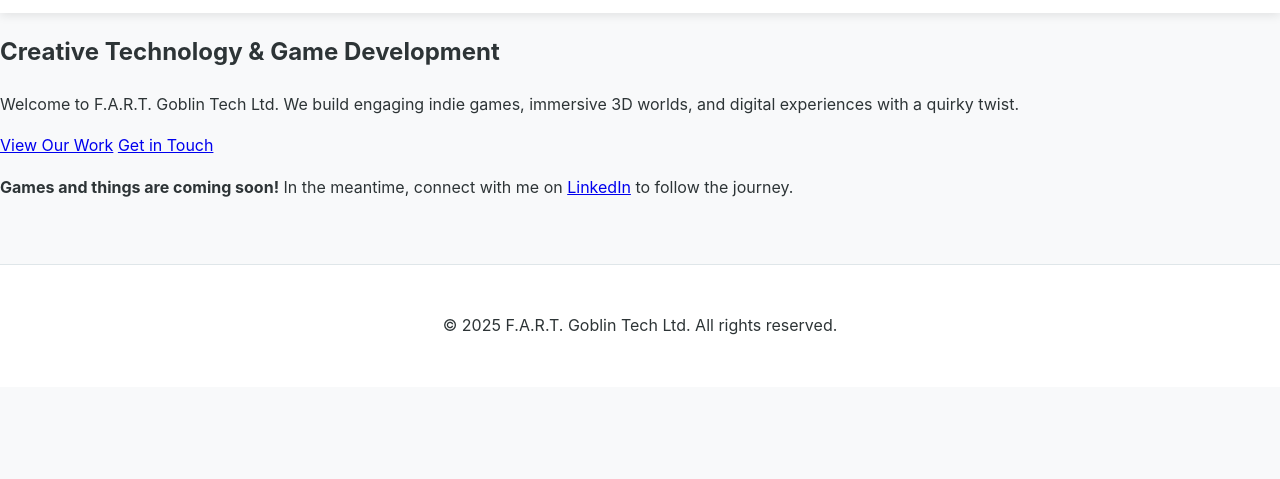
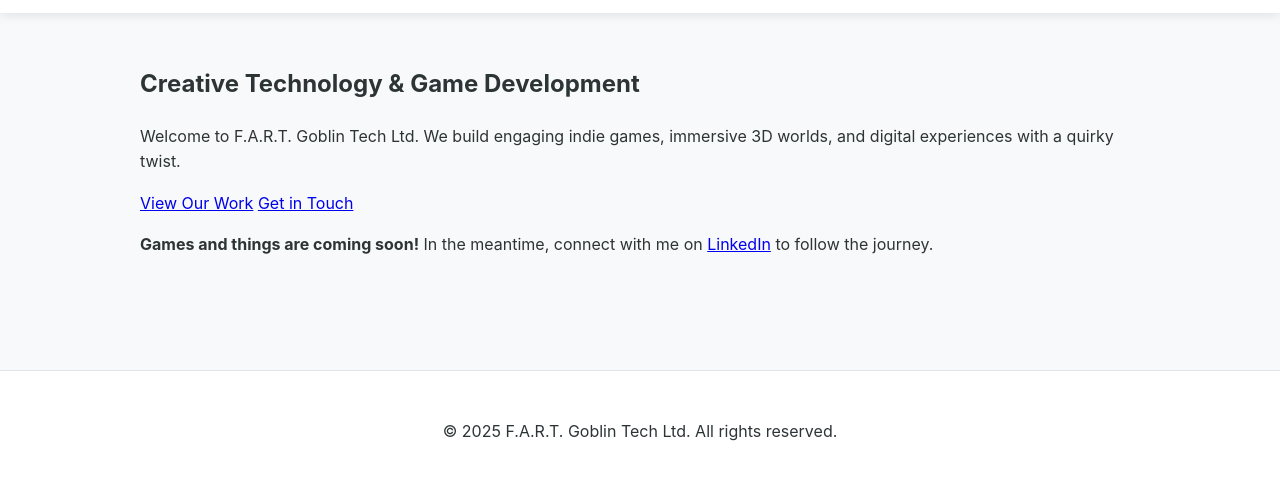
Before and after one commit to TheGoblinGuy/TheGoblinGuy.github.io, a plain HTML site: page index.html in a window 1280 px wide. Shown: the part 57-536 px from the top of the page. Drawn offline with Linux system fonts and the light colour scheme.

Commit message:
Update style.css

```diff
--- a/style.css
+++ b/style.css
@@ -196,3 +196,9 @@ footer {
 .skill-item:nth-child(2) { animation-delay: 0.1s; }
 .skill-item:nth-child(3) { animation-delay: 0.2s; }
 .skill-item:nth-child(4) { animation-delay: 0.3s; }
+
+.page-container {
+    max-width: 1000px;
+    margin: 0 auto;
+    padding: 2rem;
+}
```
